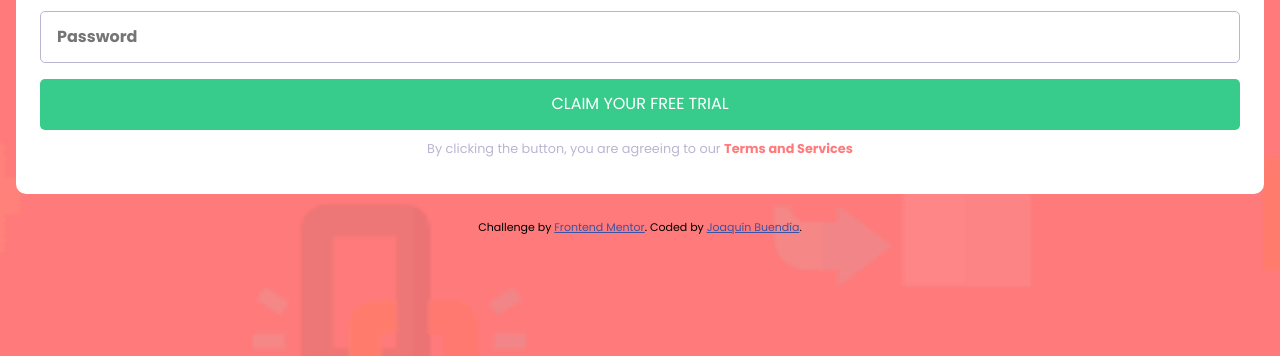
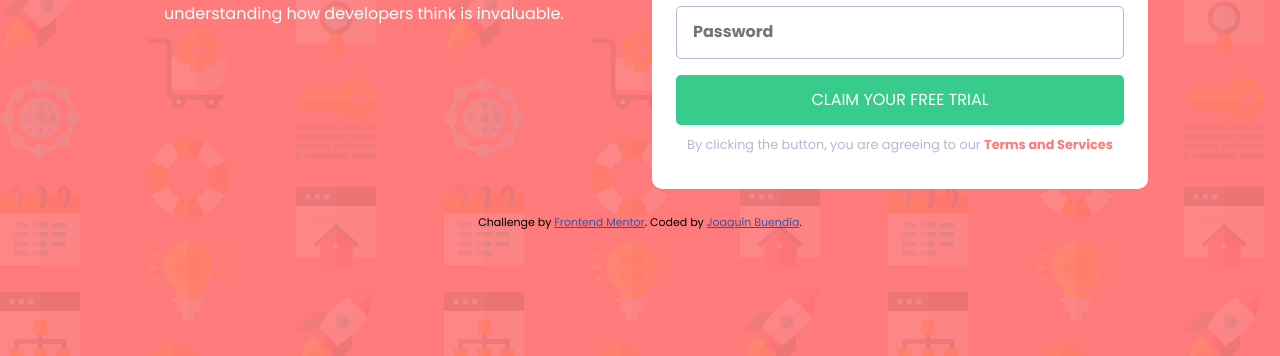
Before and after one commit to jbuendia1y/intro-component-with-signup-form, a plain HTML site: page index.html in a window 1280 px wide. Shown: the part 444-800 px from the top of the page. Drawn offline with nearby package versions, Linux system fonts and the light colour scheme.

Commit message:
Version PC
Se agregaron las media querys para el grid

```diff
--- a/src/scss/_box-container.scss
+++ b/src/scss/_box-container.scss
@@ -1,7 +1,16 @@
 .box-container{
-    display: flex;
-    flex-direction: column;
-    justify-content: center;
-
+    display: grid;
+    grid-template-columns: 1fr;
+    grid-template-rows: repeat(2,auto);
     padding: 1em;
 }
+
+@media screen and (min-width:1024px){
+    .box-container{
+        grid-template-columns: repeat(2,minmax(496px,35%));
+        grid-column-gap: 1.5em;
+
+        align-items: center;
+        justify-content: center;
+    }
+}
--- a/src/scss/_main-text.scss
+++ b/src/scss/_main-text.scss
@@ -9,3 +9,11 @@
         line-height: 25px;
     }
 }
+
+@media screen and (min-width:1024px){
+    .main-text{
+        text-align: left;
+
+        margin-left: 2em;
+    }
+}
--- a/src/scss/styles.scss
+++ b/src/scss/styles.scss
@@ -31,3 +31,14 @@ body{
 .attribution a {
     color: hsl(228, 45%, 44%);
 }
+
+@media screen and (min-width:1024px){
+    body{
+        background-image: url(/images/bg-intro-desktop.png);
+
+        height: 100vh;
+        display: flex;
+        flex-direction: column;
+        justify-content: center;
+    }
+}
```
Also changed, not shown: src/css/styles.css.
